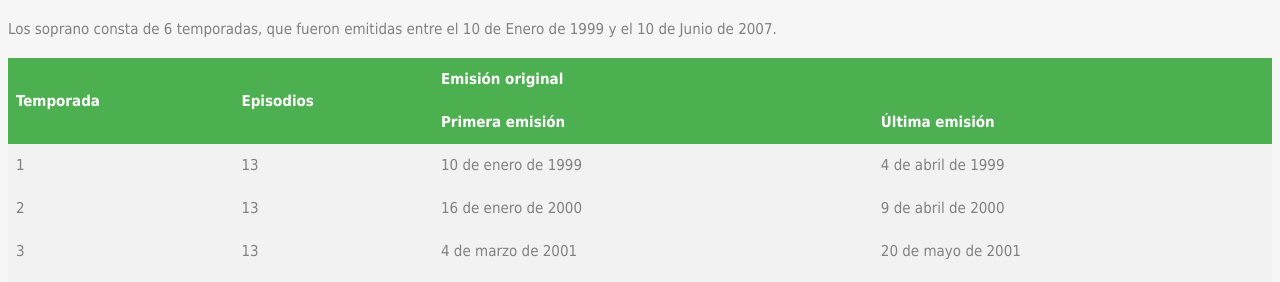
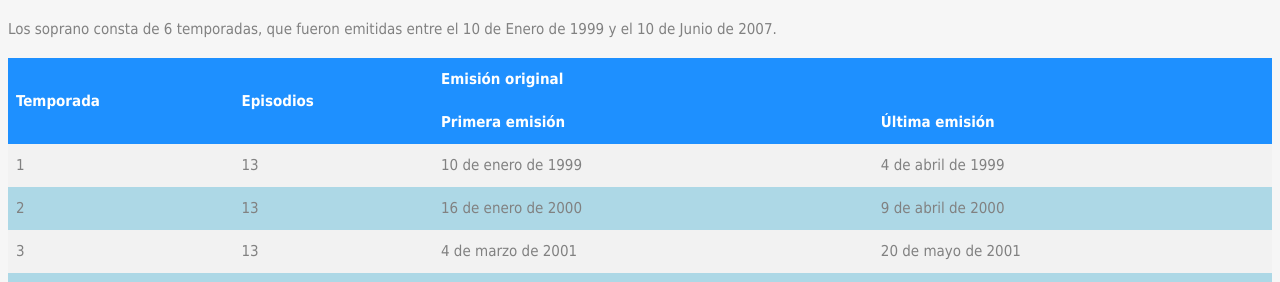
Before and after one commit to nachobaru/sew2019_css, a plain HTML site: page temporadas.html in a window 1280 px wide. Shown: the part 518-800 px from the top of the page. Drawn offline with Linux system fonts and the light colour scheme.

Commit message:
Cambiada apariencia tabla

```diff
--- a/css/estiloTabla.css
+++ b/css/estiloTabla.css
@@ -11,14 +11,14 @@
 }
 
 /*especificidad: a=0 b=1 c=1 - 11*/
-#temporadas tr:nth-child(even){background-color: #f2f2f2}
+#temporadas tr:nth-child(even){background-color: lightblue}
 
 /*especificidad: a=0 b=1 c=1 - 11*/
 #temporadas tr:nth-child(odd){background-color: #f2f2f2}
 
 /*especificidad: a=0 b=0 c=1 - 1*/
 #temporadas th {
-    background-color: #4CAF50;
+    background-color: dodgerblue;
     color: white;
 }
 
```
